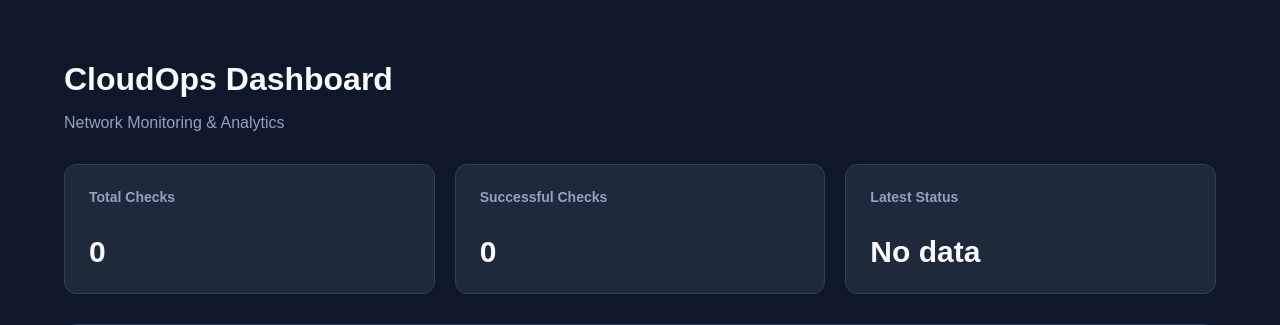
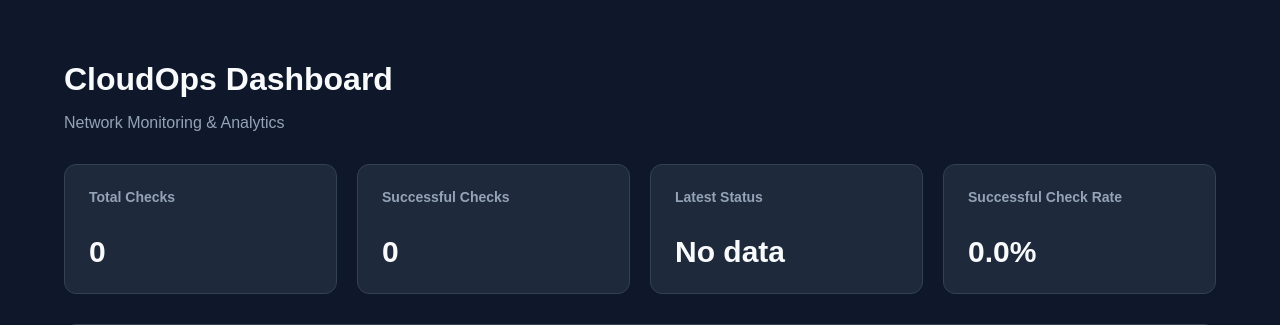
Before and after one commit to sajjadurrahman1/CloudOps-Network-Monitoring, a Flask app: page /dashboard in a window 1280 px wide. Shown: the top 325 px of the page. Run offline with Flask 3, Linux system fonts and the light colour scheme; data that the repository does not hold is empty.

Commit message:
feat: add monitoring success rate analytics

```diff
--- a/static/style.css
+++ b/static/style.css
@@ -31,7 +31,7 @@ header p {
 
 .stats {
     display: grid;
-    grid-template-columns: repeat(3, 1fr);
+    grid-template-columns: repeat(4, 1fr);
     gap: 20px;
     margin-bottom: 30px;
 }
@@ -80,3 +80,8 @@ th {
         grid-template-columns: 1fr;
     }
 }
+@media (min-width: 701px) and (max-width: 1000px) {
+    .stats {
+        grid-template-columns: repeat(2, 1fr);
+    }
+}
--- a/templates/index.html
+++ b/templates/index.html
@@ -31,6 +31,12 @@
                 <h3>Latest Status</h3>
                 <p id="latest-status">--</p>
             </div>
+
+<div class="card">
+    <h3>Successful Check Rate</h3>
+    <p id="uptime-percentage">--</p>
+</div>
+
         </section>
 
         <section class="panel">
@@ -64,6 +70,13 @@
                 const online = records.filter(
                     r => r.status === 'ONLINE'
                 ).length;
+
+const uptimePercentage = records.length > 0
+    ? (online / records.length) * 100
+    : 0;
+
+document.getElementById('uptime-percentage')
+    .textContent = uptimePercentage.toFixed(1) + '%';
 
                 document.getElementById('total-checks')
                     .textContent = records.length;
```
